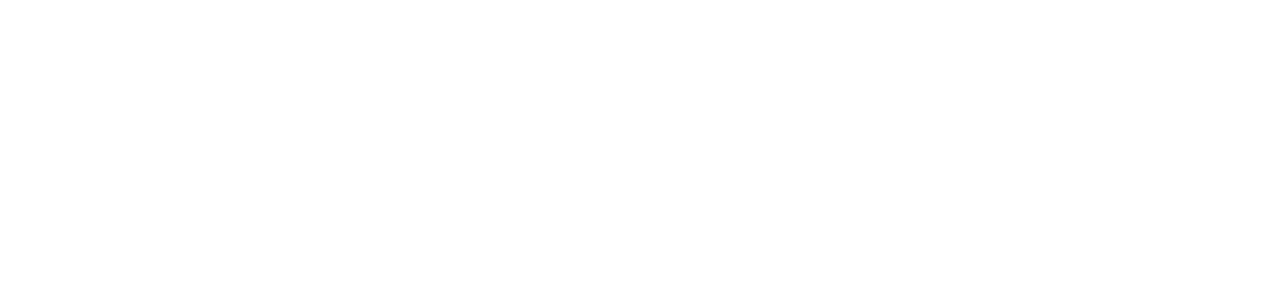
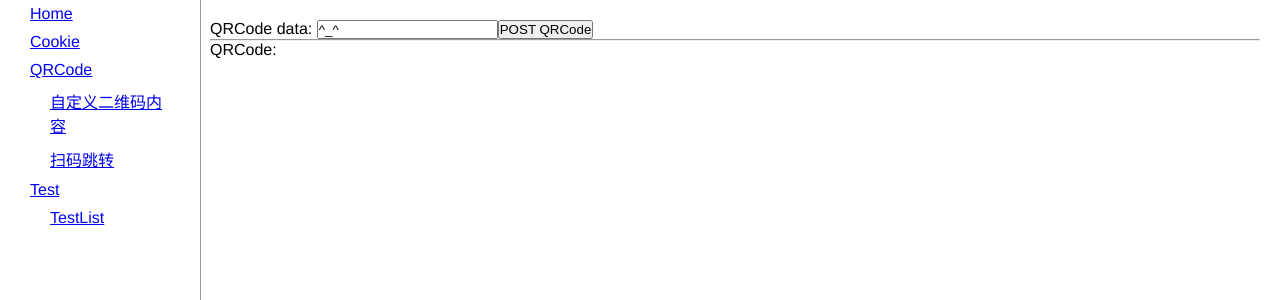
Before and after one commit to yuanlee-hub/VueRadnomFrontEnd, a Vue app: page /#/qrcode/custom in a window 1280 px wide. Shown: the top 300 px of the page. Built offline with nearby package versions, Linux system fonts and the light colour scheme.

Commit message:
扫描二维码+跳转

```diff
--- /dev/null
+++ b/src/api/qrcode.js
@@ -0,0 +1,9 @@
+import request from '@/utils/request'
+
+export function postQRCode({ content }) {
+  return request({
+    url: '/qrcode',
+    method: 'post',
+    data: { content }
+  })
+}
--- a/src/router/index.js
+++ b/src/router/index.js
@@ -31,6 +31,34 @@
       {
         path: '',
         component: () => import('@/views/cookie')
+      }
+    ]
+  },
+
+  { // QRCode
+    path: '/qrcode',
+    name: 'QRCode',
+    meta: {
+      title: 'QRCode'
+    },
+    component: Layout,
+    redirect: '/qrcode/custom',
+    children: [
+      {
+        path: 'custom',
+        name: 'QRCodeCustom',
+        meta: {
+          title: '自定义二维码内容'
+        },
+        component: () => import('@/views/qrcode/custom')
+      },
+      {
+        path: 'redirect',
+        name: 'QRCodeRedirect',
+        meta: {
+          title: '扫码跳转'
+        },
+        component: () => import('@/views/qrcode/redirect')
       }
     ]
   },
--- /dev/null
+++ b/src/views/qrcode/custom.vue
@@ -0,0 +1,36 @@
+<template>
+    <div id="QRCode">
+        QRCode data:
+        <input v-model="qrcode.content" type="text">
+        <button @click="handlePostQRCode">POST QRCode</button>
+        <hr>
+        QRCode:<br>
+        <img v-if="qrcode.url" :src="qrcode.url" alt="">
+    </div>
+</template>
+
+<script>
+  import { postQRCode } from '@/api/qrcode'
+
+  export default {
+    name: 'QRCode',
+    data() {
+      return {
+        qrcode: {
+          content: '^_^',
+          url: null
+        }
+      }
+    },
+
+    methods: {
+      handlePostQRCode() {
+        if (!this.qrcode.content.trim()) return
+        postQRCode({ content: this.qrcode.content }).then(res => {
+          if (res.code !== 0 || !res.data) return
+          this.qrcode.url = res.data.url
+        })
+      }
+    }
+  }
+</script>
--- /dev/null
+++ b/src/views/qrcode/redirect.vue
@@ -0,0 +1,42 @@
+<template>
+    <div id="QRCodeRedirect">
+        QRCode data:
+        <select v-model="qrcode.content" @change="handlePostQRCode">
+            <option value="https://www.qq.com">https://www.qq.com</option>
+            <option value="https://www.baidu.com">https://www.baidu.com</option>
+            <option value="https://github.com/soldair/node-qrcode">https://github.com/soldair/node-qrcode</option>
+            <option value="https://www.tuicool.com/a">https://www.tuicool.com/a</option>
+        </select>
+        <hr>
+        QRCode:<br>
+        <img v-if="qrcode.url" :src="qrcode.url" alt="">
+    </div>
+</template>
+
+<script>
+  import { postQRCode } from '@/api/qrcode'
+
+  export default {
+    name: 'QRCode',
+    data() {
+      return {
+        qrcode: {
+          content: 'https://www.baidu.com',
+          url: null
+        }
+      }
+    },
+    created() {
+      this.handlePostQRCode()
+    },
+    methods: {
+      handlePostQRCode() {
+        if (!this.qrcode.content.trim()) return
+        postQRCode({ content: this.qrcode.content }).then(res => {
+          if (res.code !== 0 || !res.data) return
+          this.qrcode.url = res.data.url
+        })
+      }
+    }
+  }
+</script>
--- a/vue.config.js
+++ b/vue.config.js
@@ -36,7 +36,7 @@
   productionSourceMap: false,
   devServer: {
     port: port,
-    open: true,
+    open: false,
     overlay: {
       warnings: false,
       errors: true
```
